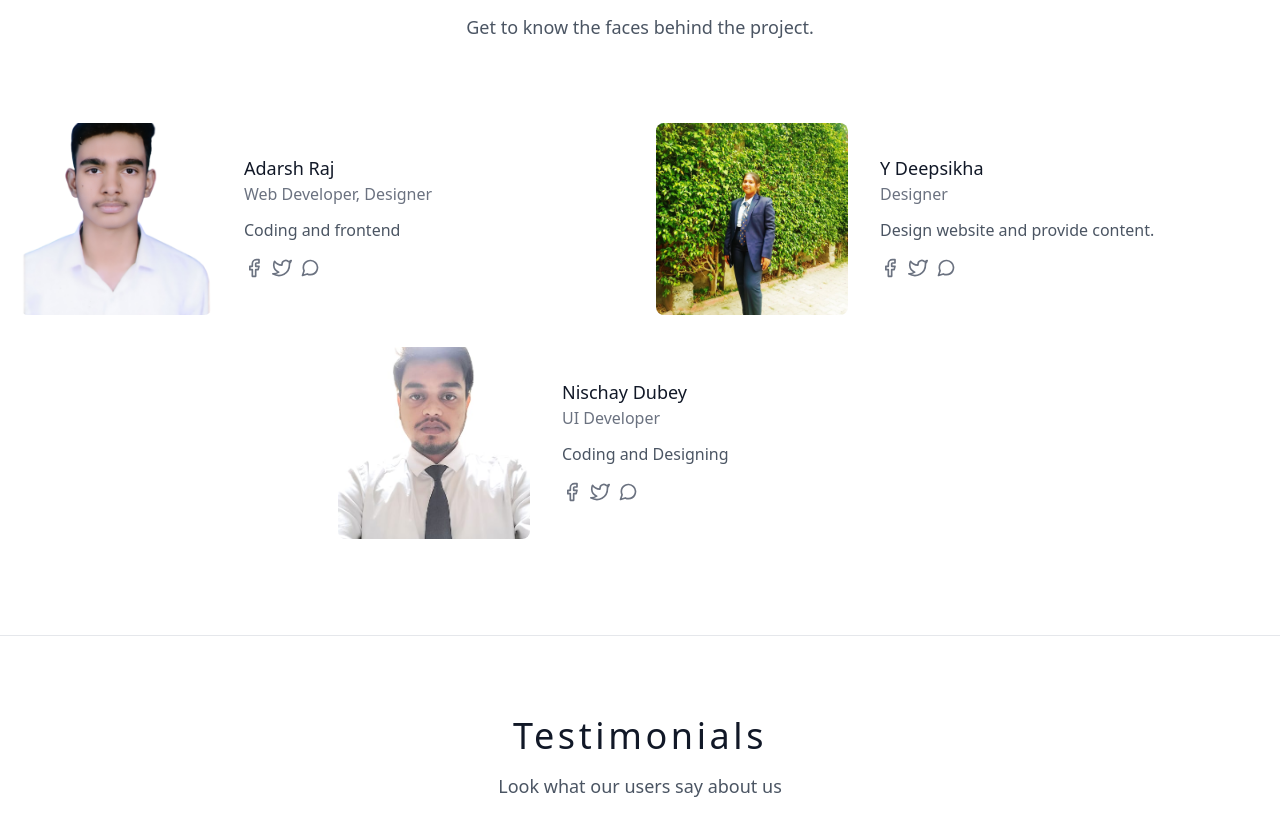
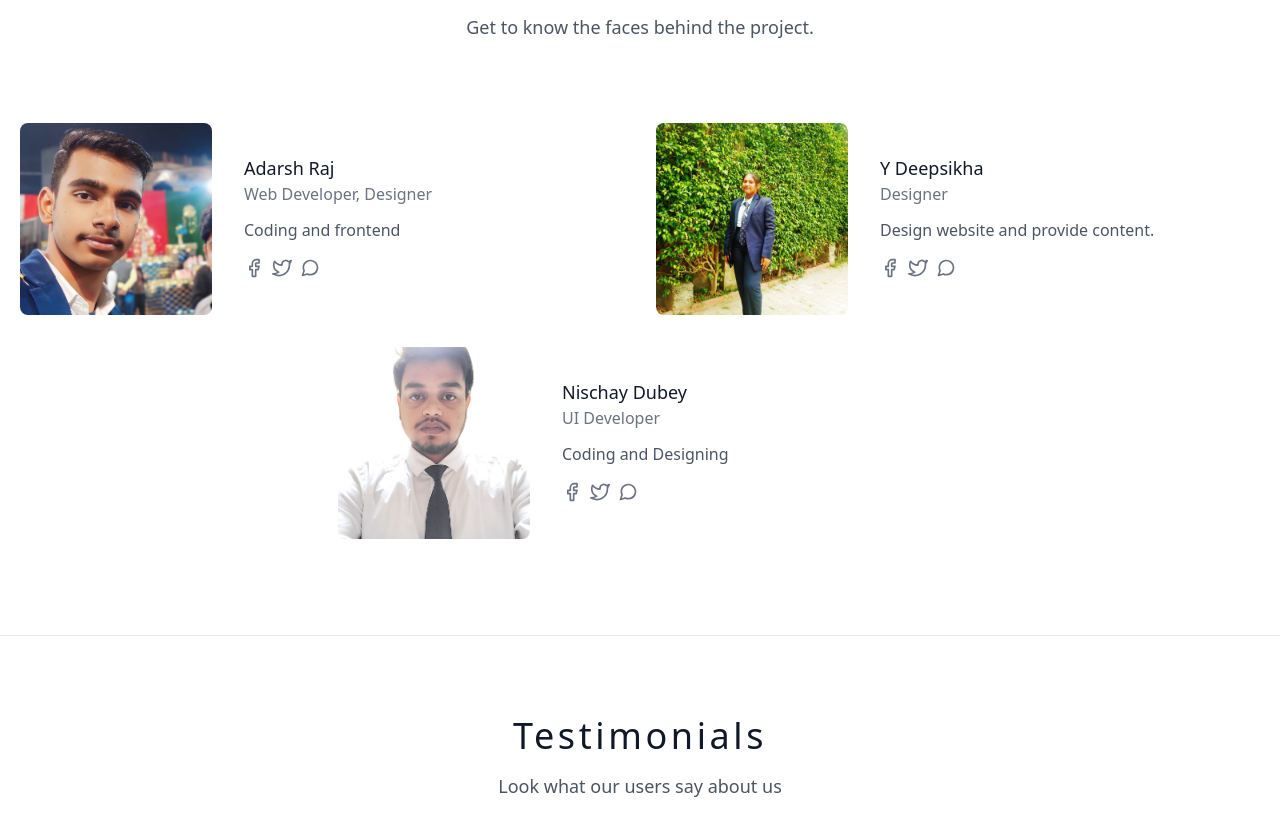
Before and after one commit to Adarshraj06/Eco-system-protection, a plain HTML site: page index.html in a window 1280 px wide. Shown: the part 5550-6385 px from the top of the page. Drawn offline with nearby package versions, Linux system fonts and the light colour scheme.

Commit message:
Update index.html
updated photo of Adarsh raj.

```diff
--- a/index.html
+++ b/index.html
@@ -339,7 +339,7 @@
           <div class="flex flex-wrap -m-4">
             <div class="p-4 lg:w-1/2">
               <div class="h-full flex sm:flex-row flex-col items-center sm:justify-start justify-center text-center sm:text-left">
-                <img alt="team" class="flex-shrink-0 rounded-lg w-48 h-48 object-cover object-center sm:mb-0 mb-4" src="Adarsh.png" height="150" width="150">
+                <img alt="team" class="flex-shrink-0 rounded-lg w-48 h-48 object-cover object-center sm:mb-0 mb-4" src="Adarsh2.jpg" height="150" width="150">
                 <div class="flex-grow sm:pl-8">
                   <h2 class="title-font font-medium text-lg text-gray-900">Adarsh Raj</h2>
                   <h3 class="text-gray-500 mb-3">Web Developer, Designer</h3>
```
